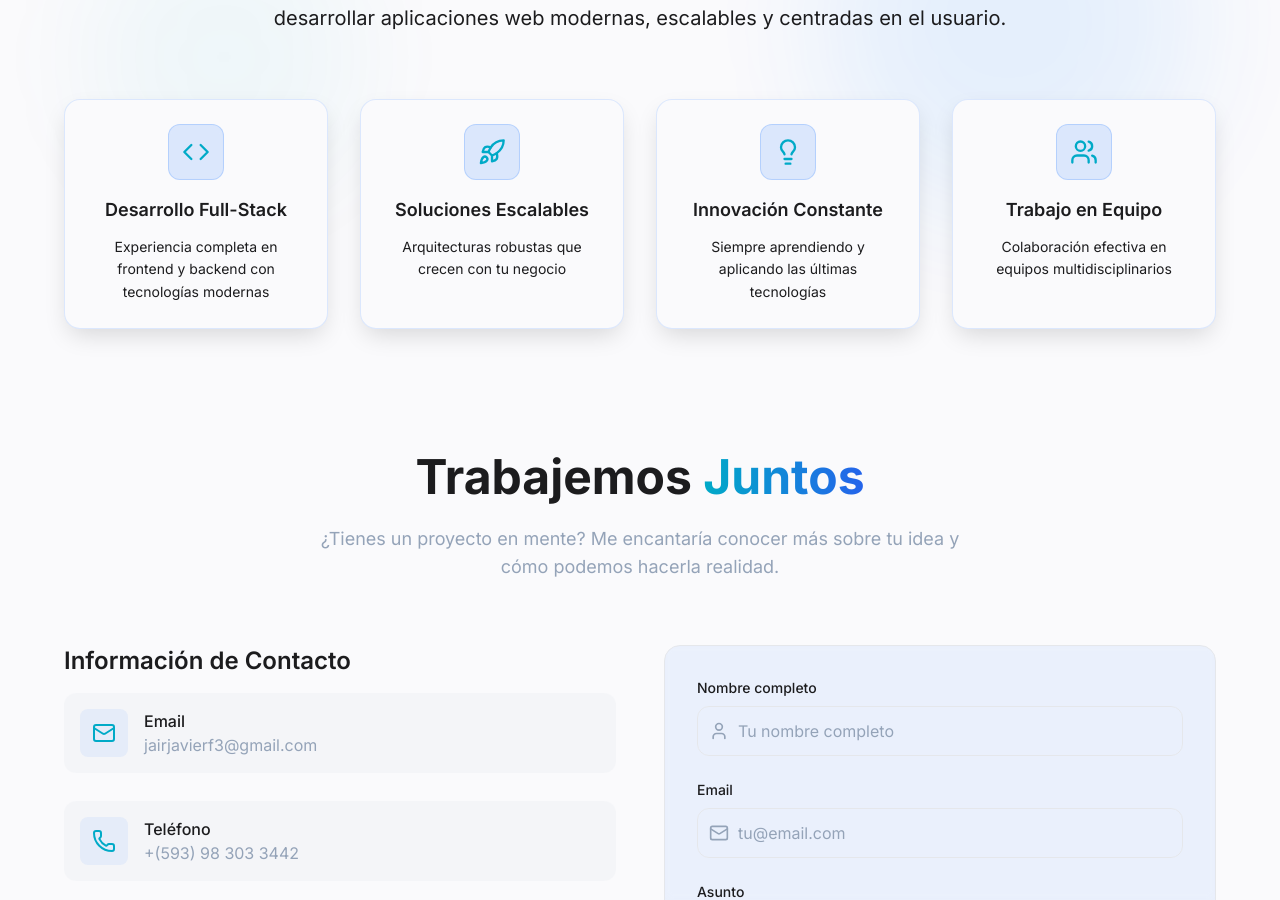
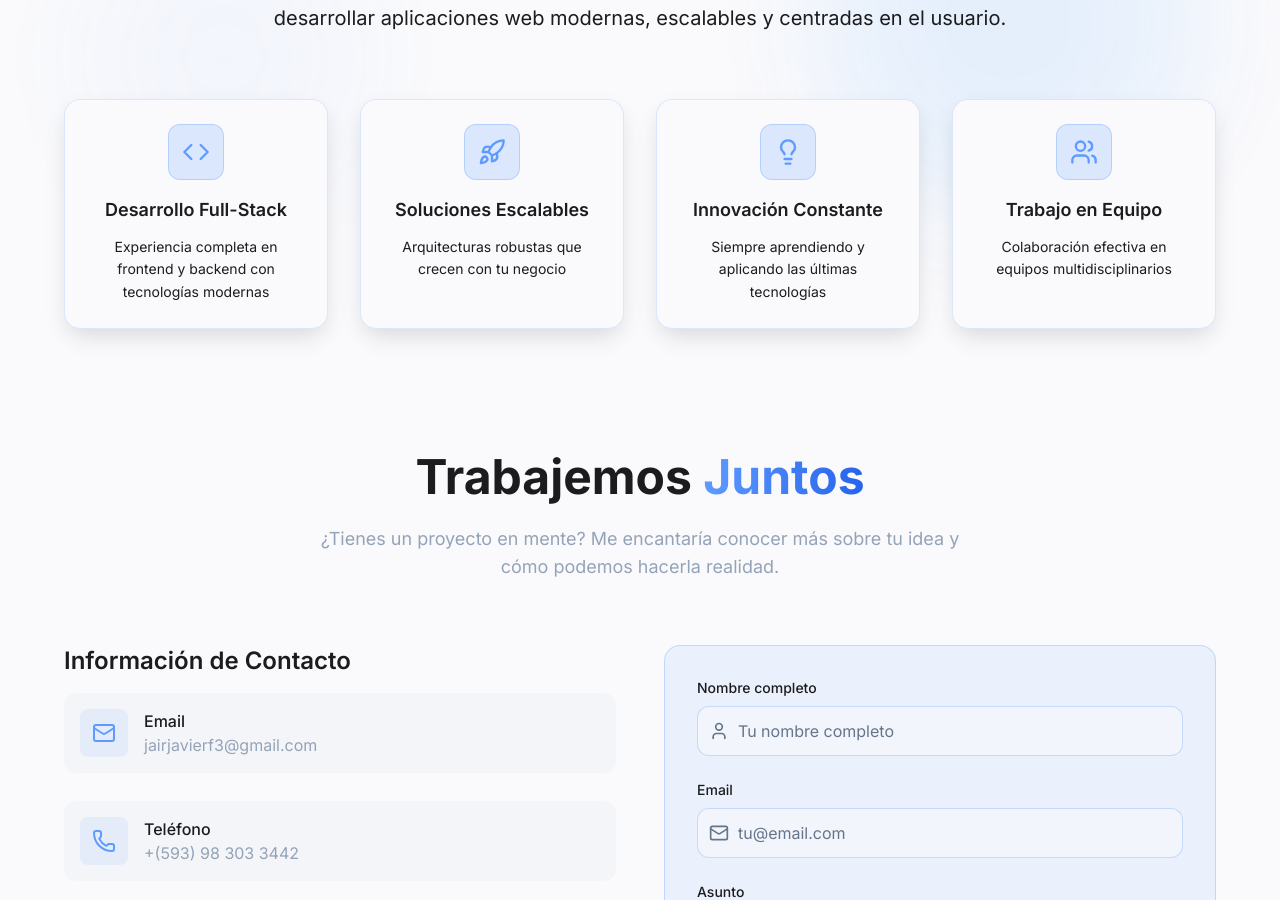
Before and after one commit to Jairdevv/portfolio, a React (Vite) app: page / in a window 1280 px wide. Shown: the part 1900-2800 px from the top of the page. Built offline with nearby package versions, Linux system fonts and the light colour scheme.

Commit message:
Upgrade contact form UI

```diff
--- a/src/components/ContactMe.jsx
+++ b/src/components/ContactMe.jsx
@@ -110,21 +110,21 @@ const ContactMe = () => {
           {/* Modal de Calendly */}
           {isOpen && <ModalCalendly isOpen={isOpen} setIsOpen={setIsOpen} />}
 
-          <div className="bg-primary-10 rounded-2xl p-8 backdrop-blur-sm border border-border/50">
+          <div className="bg-primary-10 rounded-2xl p-8 backdrop-blur-sm border border-primary-30">
             <div className="space-y-6">
               <div>
                 <label htmlFor="name" className="block text-sm font-medium text-foreground mb-2">
                   Nombre completo
                 </label>
                 <div className="relative">
-                  <User className="absolute left-3 top-1/2 transform -translate-y-1/2 text-muted-foreground w-5 h-5" />
+                  <User className="absolute left-3 top-1/2 transform -translate-y-1/2 text-placeholder w-5 h-5" />
                   <input
                     type="text"
                     id="name"
                     name="name"
                     value={formData.name}
                     onChange={handleChange}
-                    className="w-full pl-10 pr-4 py-3 bg-background-50 border rounded-xl focus:ring-2 focus:ring-primary-80 focus:border-primary outline-none transition-all duration-200 text-foreground placeholder-muted-foreground"
+                    className="w-full pl-10 pr-4 py-3 bg-background-50 border rounded-xl focus:ring-2 focus:ring-primary-80 focus:border-primary outline-none transition-all duration-200 text-foreground placeholder-placeholder border-primary-30"
                     placeholder="Tu nombre completo"
                   />
                 </div>
@@ -135,14 +135,14 @@ const ContactMe = () => {
                   Email
                 </label>
                 <div className="relative">
-                  <Mail className="absolute left-3 top-1/2 transform -translate-y-1/2 text-muted-foreground w-5 h-5" />
+                  <Mail className="absolute left-3 top-1/2 transform -translate-y-1/2 text-placeholder w-5 h-5" />
                   <input
                     type="email"
                     id="email"
                     name="email"
                     value={formData.email}
                     onChange={handleChange}
-                    className="w-full pl-10 pr-4 py-3 bg-background-50 border rounded-xl focus:ring-2 focus:ring-primary-80 focus:border-primary outline-none transition-all duration-200 text-foreground placeholder-muted-foreground"
+                    className="w-full pl-10 pr-4 py-3 bg-background-50 border rounded-xl focus:ring-2 focus:ring-primary-80 focus:border-primary outline-none transition-all duration-200 text-foreground placeholder-placeholder border-primary-30"
                     placeholder="tu@email.com"
                   />
                 </div>
@@ -158,7 +158,7 @@ const ContactMe = () => {
                   name="subject"
                   value={formData.subject}
                   onChange={handleChange}
-                  className="w-full px-4 py-3 bg-background-50 border rounded-xl focus:ring-2 focus:ring-primary-80 focus:border-primary outline-none transition-all duration-200 text-foreground placeholder-muted-foreground"
+                  className="w-full px-3 py-3 bg-background-50 border rounded-xl focus:ring-2 focus:ring-primary-80 focus:border-primary outline-none transition-all duration-200 text-foreground placeholder-placeholder border-primary-30"
                   placeholder="¿En qué puedo ayudarte?"
                 />
               </div>
@@ -168,14 +168,14 @@ const ContactMe = () => {
                   Mensaje
                 </label>
                 <div className="relative">
-                  <MessageSquare className="absolute left-3 top-3 text-muted-foreground w-5 h-5" />
+                  <MessageSquare className="absolute left-3 top-3 text-placeholder w-5 h-5" />
                   <textarea
                     id="message"
                     name="message"
                     rows="5"
                     value={formData.message}
                     onChange={handleChange}
-                    className="w-full pl-10 pr-4 py-3 bg-background-50 border rounded-xl focus:ring-2 focus:ring-primary-80 focus:border-primary outline-none transition-all duration-200 resize-none text-foreground placeholder-muted-foreground "
+                    className="w-full pl-10 pr-4 py-3 bg-background-50 border rounded-xl focus:ring-2 focus:ring-primary-80 focus:border-primary outline-none transition-all duration-200 resize-none text-foreground placeholder-placeholder border-primary-30"
                     placeholder="Cuéntame sobre tu proyecto..."
                   />
                 </div>
--- a/src/index.css
+++ b/src/index.css
@@ -10,33 +10,32 @@
   --radius: 0.625rem;
 
   /* Colores principales */
-  --primary: rgb(0, 170, 199);
-  --primary-5: rgb(0, 170, 199, 0.05);
+  --primary: rgb(95, 155, 255);
+  --primary-5: rgb(95, 155, 255, 0.05);
   --primary-10: rgb(95, 155, 255, 0.1);
   --primary-20: rgb(95, 155, 255, 0.2);
   --primary-30: rgb(95, 155, 255, 0.3);
-  --primary-80: rgb(95, 155, 255, 0.5);
+  --primary-50: rgb(95, 155, 255, 0.5);
+  --primary-80: rgb(95, 155, 255, 0.8);
 
   /* gris para tarjetas */
   --secondary: rgb(240, 242, 245);
   --secondary-50: rgb(240, 242, 245, 0.5);
-  --secondary-70: rgb(240, 242, 245, 0.7);
+  --secondary-70: rgb(240, 242, 245, 0.9);
   --secondary-foreground: rgb(28, 28, 30);
 
   /* Colores base (modo claro) */
   --background: rgb(250, 250, 252);
+  --background-50: rgba(250, 250, 252, 0.5);
   --background-90: rgb(245, 245, 245, 0.9);
+  --background-card: rgba(255, 255, 255, 0.8);
 
   --foreground: rgb(28, 28, 30);
+  --foreground-60: rgb(28, 28, 30, 0.6);
   --foreground-80: rgb(28, 28, 30, 0.8);
 
-  --card: var(--background);
-  --card-foreground: var(--foreground);
-
-  --popover: var(--background);
-  --popover-foreground: var(--foreground);
-
   --muted-foreground: rgb(148, 163, 184);
+  --placeholder: rgb(101, 117, 138);
 
   --destructive: rgb(220, 76, 70);
 
@@ -102,19 +101,14 @@
   --primary: rgb(0, 180, 200);
   --primary-30: rgb(0, 180, 200, 0.3);
 
-  --card: var(--background);
-  --card-foreground: var(--foreground);
-
-  --popover: var(--background);
-  --popover-foreground: var(--foreground);
-
   --secondary: rgb(40, 40, 45);
   --secondary-50: rgba(40, 40, 45, 0.5);
   --secondary-70: rgb(40, 40, 45, 0.7);
   --secondary-foreground: rgb(137, 143, 156);
 
-  --muted: rgb(140, 140, 150); /* var(--secondary) */
-  --muted-foreground: rgb(180, 182, 196); /* oklch(0.704 0.04 256.788) */
+  --muted: rgb(140, 140, 150);
+  --muted-foreground: rgb(180, 182, 196);
+  --placeholder: rgba(148, 163, 184, 0.6);
 
   --accent: rgb(0, 128, 255);
   --accent-foreground: var(--foreground);
--- a/tailwind.config.js
+++ b/tailwind.config.js
@@ -11,16 +11,22 @@ export default {
         "primary-10": "var(--primary-10)",
         "primary-20": "var(--primary-20)",
         "primary-30": "var(--primary-30)",
+        "primary-50": "var(--primary-50)",
         "primary-80": "var(--primary-80)",
         background: "var(--background)",
         "background-50": "var(--background-50)",
+        "background-90": "var(--background-90)",
+        "background-card": "var(--background-card)",
+
         foreground: "var(--foreground)",
+        "foreground-60": "var(--foreground-60)",
         "foreground-80": "var(--foreground-80)",
         "muted-foreground": "var(--muted-foreground)",
         "primary-glow": "var(--color-primary-glow)",
         "primary-glow-10": "var(--color-primary-glow-10)",
         "primary-glow-30": "var(--color-primary-glow-30)",
         "primary-glow-60": "var(--color-primary-glow-60)",
+        placeholder: "var(--placeholder)",
         overlay: "var(--color-overlay)",
         secondary: "var(--secondary)",
         "secondary-50": "var(--secondary-50)",
```
